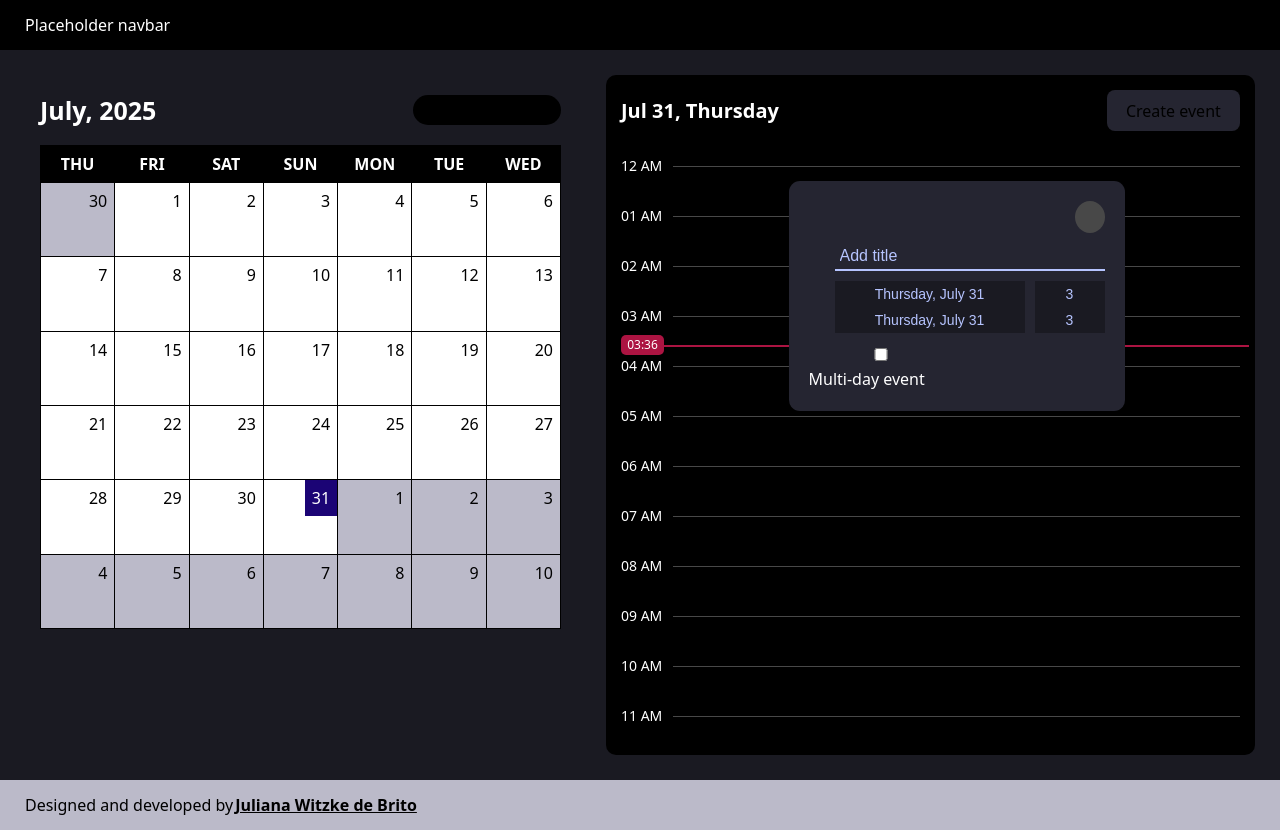
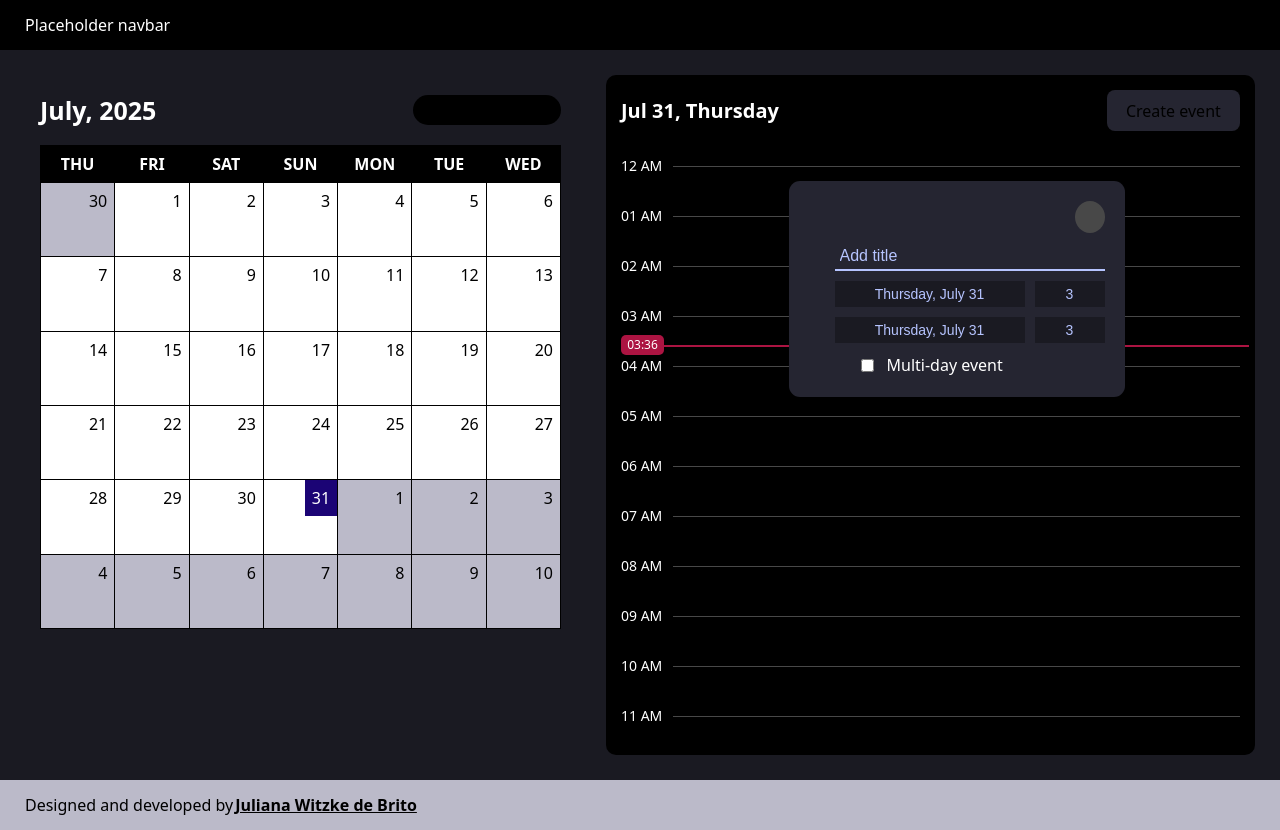
Before and after one commit to jubrito/planner-with-calendar, a React (Vite) app: page / in a window 1280 px wide. Both pictures are taken after a click on the button "Create event". Built offline with nearby package versions, Linux system fonts and the light colour scheme; some icons are missing.

Commit message:
add multi-day field styles

```diff
--- a/src/features/Planner/components/EventModalsContainer/EventUpdateModal/DateField/_date-field.module.scss
+++ b/src/features/Planner/components/EventModalsContainer/EventUpdateModal/DateField/_date-field.module.scss
@@ -1,4 +1,5 @@
 @use '../../../../../../styles/variables' as variables;
+@use '../../../../../../styles/mixins' as mixins;
 
 .dateBox {
   display: flex;
@@ -23,9 +24,25 @@
   }
 }
 
-.datesContainer {
-  display: flex;
-  flex-direction: column;
+.container {
   width: 100%;
   gap: variables.$gap;
+  @include mixins.flexColumn;
 }
+
+.multiDayEventBox {
+  @include mixins.flexRow;
+  margin-left: 48px;
+  gap: variables.$gap;
+  align-items: center;
+
+  label {
+    width: max-content;
+    min-width: fit-content;
+  }
+
+  input {
+    width: fit-content;
+    max-width: fit-content;
+  }
+}
```
